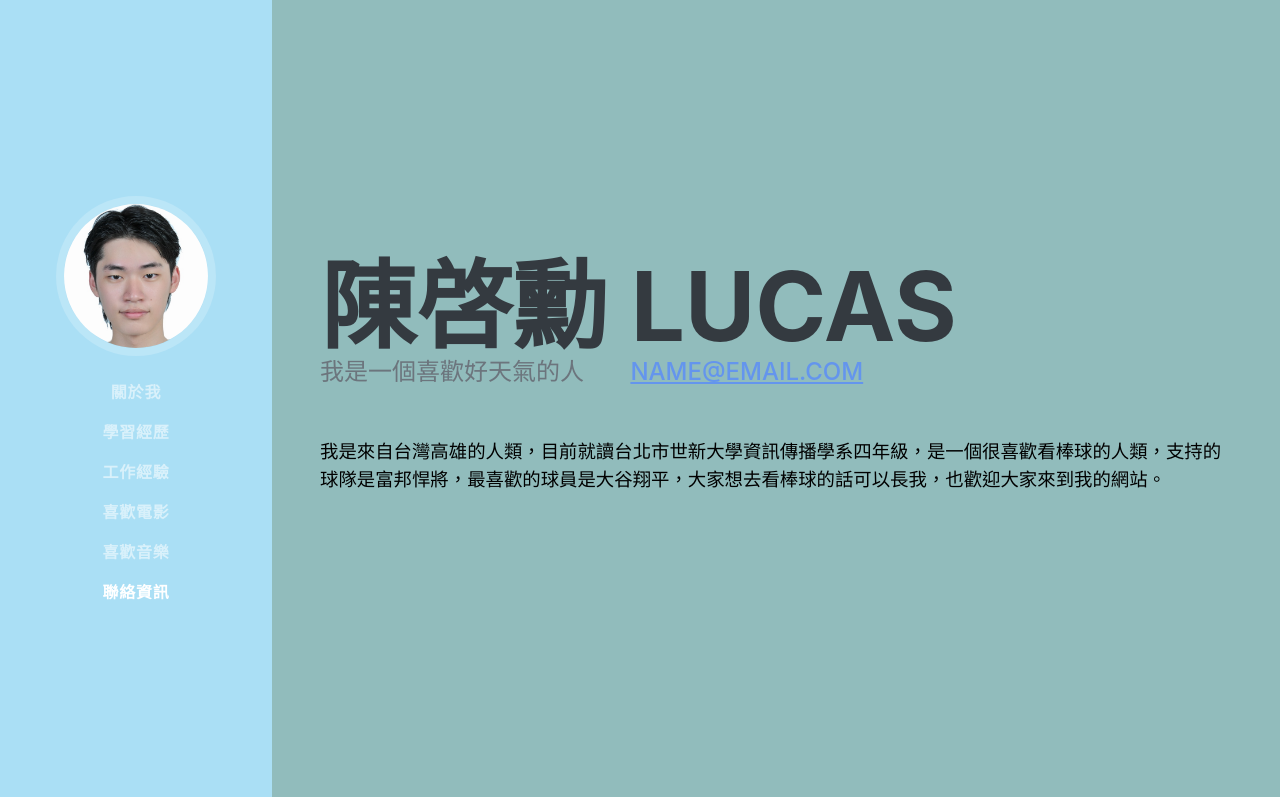
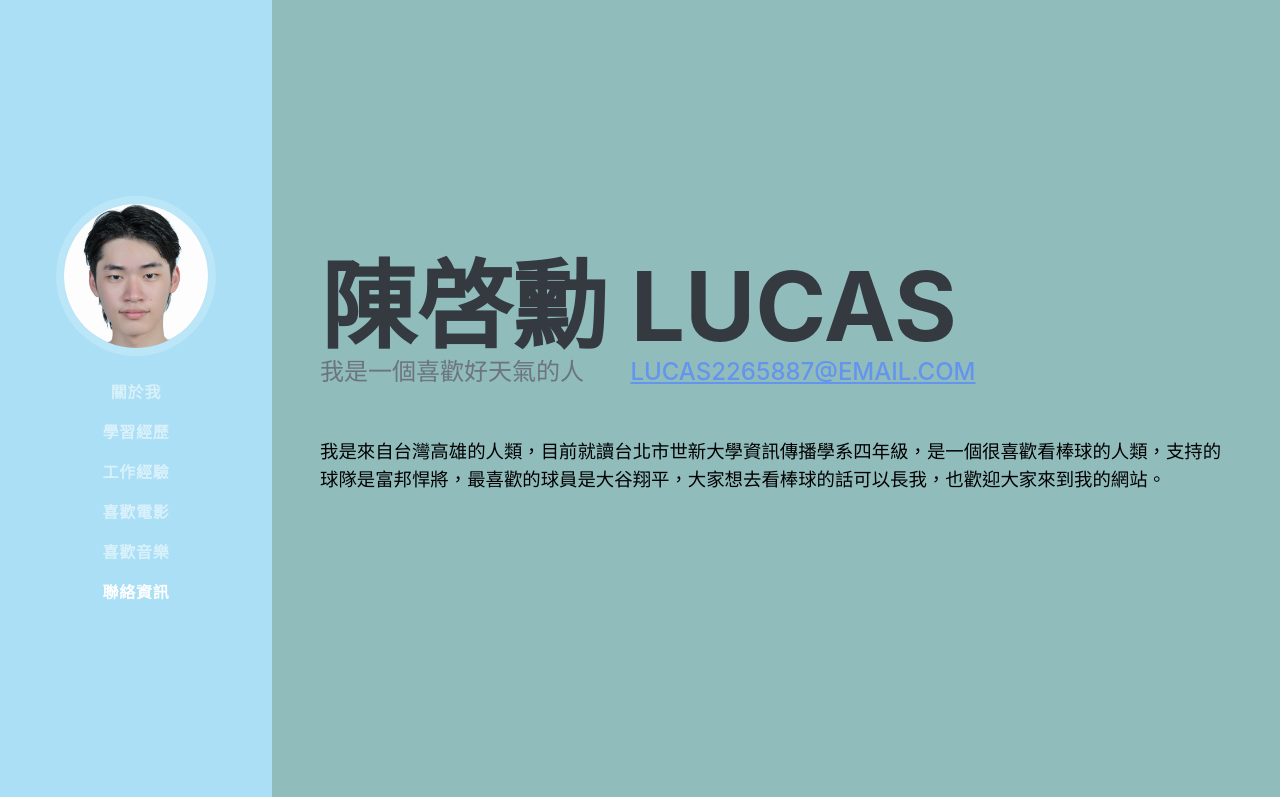
Before and after one commit to a110251036/a110251036.github.io, a plain HTML site: page index.html in a window 1280 px wide. Shown: the top 797 px of the page. Drawn offline with nearby package versions, Linux system fonts and the light colour scheme; a web font is replaced by a local one.

Commit message:
Update index.html

```diff
--- a/index.html
+++ b/index.html
@@ -46,7 +46,7 @@
                     </h1>
                     <div class="subheading mb-5">
                         我是一個喜歡好天氣的人
-                        <a href="mailto:a110251036@mail.shu.edu.tw" target="_blank" class="cclink">name@email.com</a>
+                        <a href="mailto:a110251036@mail.shu.edu.tw" target="_blank" class="cclink">lucas2265887@email.com</a>
                     </div>
                     <p class="lead mb-5">我是來自台灣高雄的人類，目前就讀台北市世新大學資訊傳播學系四年級，是一個很喜歡看棒球的人類，支持的球隊是富邦悍將，最喜歡的球員是大谷翔平，大家想去看棒球的話可以長我，也歡迎大家來到我的網站。</p>
                 </div>
```
